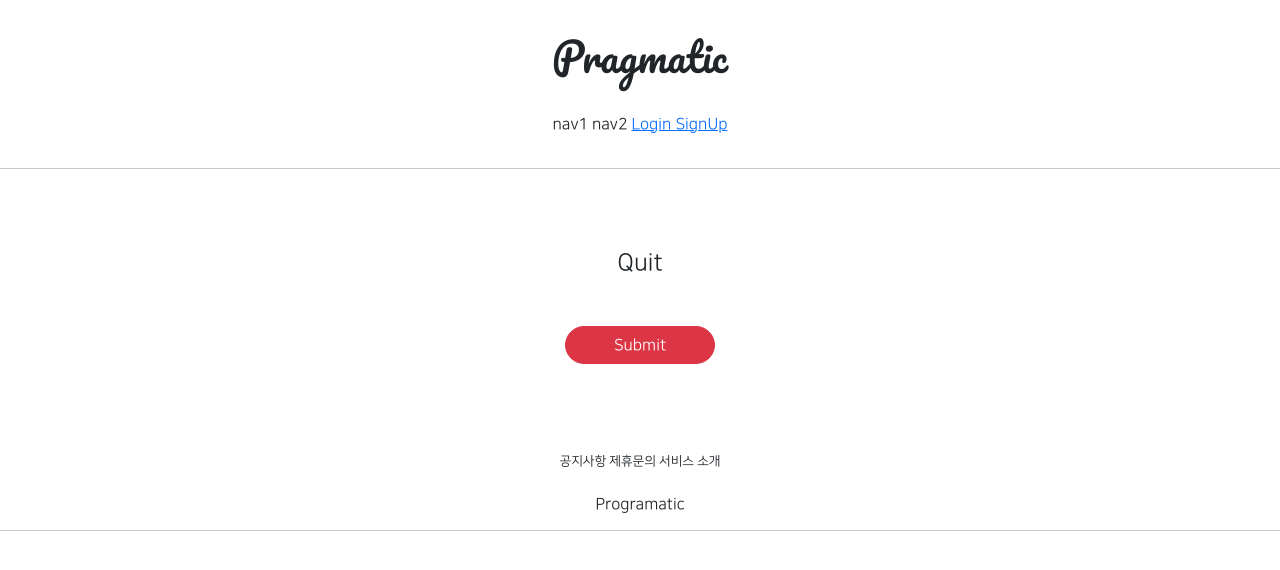
After one commit to kovus380/GISTEC_WEB, a Django app: page /accounts/delete/1 in a window 1280 px wide. The commit adds this page. Shown: the top 570 px of the page. Run offline with Django 3.2, Linux system fonts and the light colour scheme; tables that the repository leaves empty hold one stand-in row (values such as "Sample post"); some libraries are stand-ins or nearby versions.

Commit message:
07/19 class commit 2

```diff
--- /dev/null
+++ b/accountapp/templates/accountapp/delete.html
@@ -0,0 +1,22 @@
+{% extends 'base.html' %}
+
+{% block content %}
+
+    <div class="text-center mv-500 m-auto">
+        <div class="m-5">
+            <h4>Quit</h4>
+        </div>
+        <div>
+            <form action="{%  url 'accountapp:delete' pk=target_user.pk %}" method="post">
+                {% csrf_token %}
+                <div class="m-5">
+                    <input type="submit"
+                       class="btn btn-danger rounded-pill px-5">
+
+                </div>
+
+            </form>
+        </div>
+    </div>
+
+{% endblock %}
--- a/accountapp/templates/accountapp/detail.html
+++ b/accountapp/templates/accountapp/detail.html
@@ -14,6 +14,12 @@
                 Update Info
             </a>
         </div>
+
+        <div>
+            <a href="{% url 'accountapp:delete' pk=target_user.pk %}">
+                Quit
+            </a>
+        </div>
     </div>
 
 {% endblock %}
--- a/accountapp/urls.py
+++ b/accountapp/urls.py
@@ -1,7 +1,7 @@
 from django.contrib.auth.views import LoginView, LogoutView
 from django.urls import path
 
-from accountapp.views import hello_world, AccountCreateView, AccountDetailView, AccountUpdateView
+from accountapp.views import hello_world, AccountCreateView, AccountDetailView, AccountUpdateView, AccountDeleteView
 
 app_name = 'accountapp'
 
@@ -13,4 +13,5 @@ urlpatterns = [
     path('create/', AccountCreateView.as_view(), name='create'),
     path('detail/<int:pk>', AccountDetailView.as_view(), name='detail'),
     path('update/<int:pk>', AccountUpdateView.as_view(), name='update'),
+    path('delete/<int:pk>', AccountDeleteView.as_view(), name='delete'),
 ]
--- a/accountapp/views.py
+++ b/accountapp/views.py
@@ -5,7 +5,7 @@ from django.shortcuts import render
 
 # Create your views here.
 from django.urls import reverse, reverse_lazy
-from django.views.generic import CreateView, DetailView, UpdateView
+from django.views.generic import CreateView, DetailView, UpdateView, DeleteView
 
 from accountapp.models import HelloWorld
 
@@ -44,3 +44,9 @@ class AccountUpdateView(UpdateView):
     context_object_name = 'target_user'
     success_url = reverse_lazy('accountapp:hello_world')
     template_name = 'accountapp/update.html'
+
+class AccountDeleteView(DeleteView):
+    model = User
+    context_object_name = 'target_user'
+    success_url = reverse_lazy('accountapp:hello_world')
+    template_name = 'accountapp/delete.html'
```
